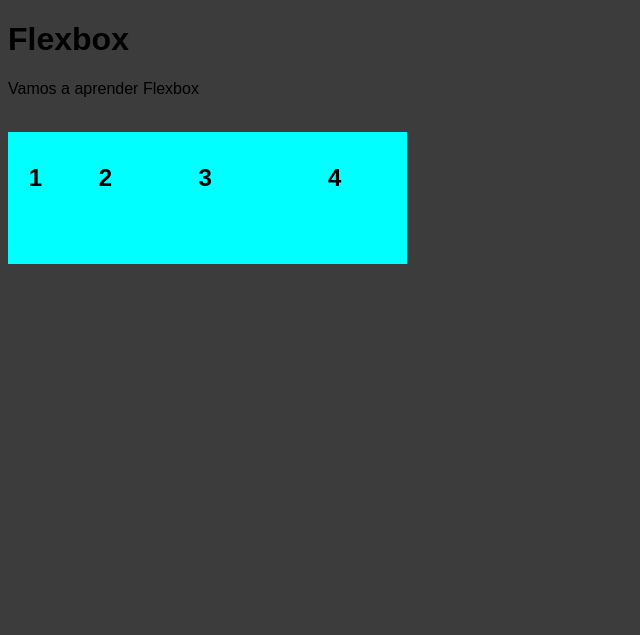
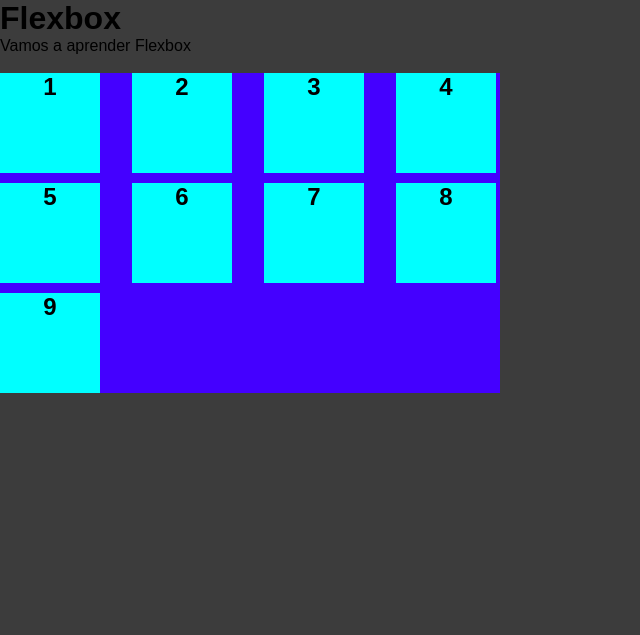
Before and after one commit to MikeyMX332/Flexbox, a plain HTML site: page index.html in a window 1280 px wide. Shown: the whole page, without its empty margins (0-640 px from the left). Drawn offline with Linux system fonts and the light colour scheme.

Commit message:
Aprendimos la pripiedad Gap en FLex box

```diff
--- a/index.html
+++ b/index.html
@@ -10,11 +10,15 @@
   <p>Vamos a aprender Flexbox</p>
   <br>
   <div class="container">
-    <div class="item apachurrado1">1</div>
-    <div class="item apachurrado2">2</div>
-    <div class="item apachurrado3">3</div>
-    <div class="item apachurrado4">4</div>
-
+    <div class="item">1</div>
+    <div class="item">2</div>
+    <div class="item">3</div>
+    <div class="item">4</div>
+    <div class="item">5</div>
+    <div class="item">6</div>
+    <div class="item">7</div>
+    <div class="item">8</div>
+    <div class="item">9</div>
   </div>
 </body>
 </html>
--- a/style.css
+++ b/style.css
@@ -1,42 +1,40 @@
+* {
+    padding: 0;
+    margin: 0;
+    box-sizing: border-box;
+}
+
 body {
  background-color: rgb(60, 60, 60);
  font-family: sans-serif;
 }
+/*
+Gap-> Espacio entre los elementos.
+
+recibe valores de números con unidades relativas o absolutas
+*/
 
 .container {
-    width: 399px;
+    width: 500px;
     display: flex;
-    height: 500px;
+    flex-wrap: wrap;
+     /*gap: 24px; Espacio entre los elementos. */
+   /* gap: 3rem;  Unidades Absolutas */
+   column-gap: 16px; /* Espacio entre los elewmtos entre la vertical */
+   row-gap: 17px;/* Espacio entre los elementos en la horizontal. */
 
+   gap: 10px 32px; /* Con dos valores, el primero es para el espacio horizontal y el segundo con el espacio vertical */
+
+    background-color: rgb(68, 0, 255);
+}
 
 .item {
-    flex-basis: 25px; /* Ancho. FLex-direction: row */
-    flex-shrink: 1; /* Este es el valor por default */
     width: 100px;
     height: 100px;
-    background-color: aqua;
-    text-align: center;
-    font-size: 24px;
-    font-weight: bold;
-    padding-top: 32px;
+
+  background-color: aqua;
+  text-align: center;
+  font-size: 24px;
+  font-weight: bold;
+  border: 4px black;
 }
-
-.apachurrado1 {
-flex-grow: 1;
-flex-shrink: 1;
-}
-
-.apachurrado2 {
-flex-grow: 2;
-flex-shrink: 2;
-    }
-
-.apachurrado3 {
-flex-grow: 3;
-flex-shrink: 3;
-        }
-
-.apachurrado4 {
- flex-grow: 4;
-flex-shrink: 4;
-                    }
```
